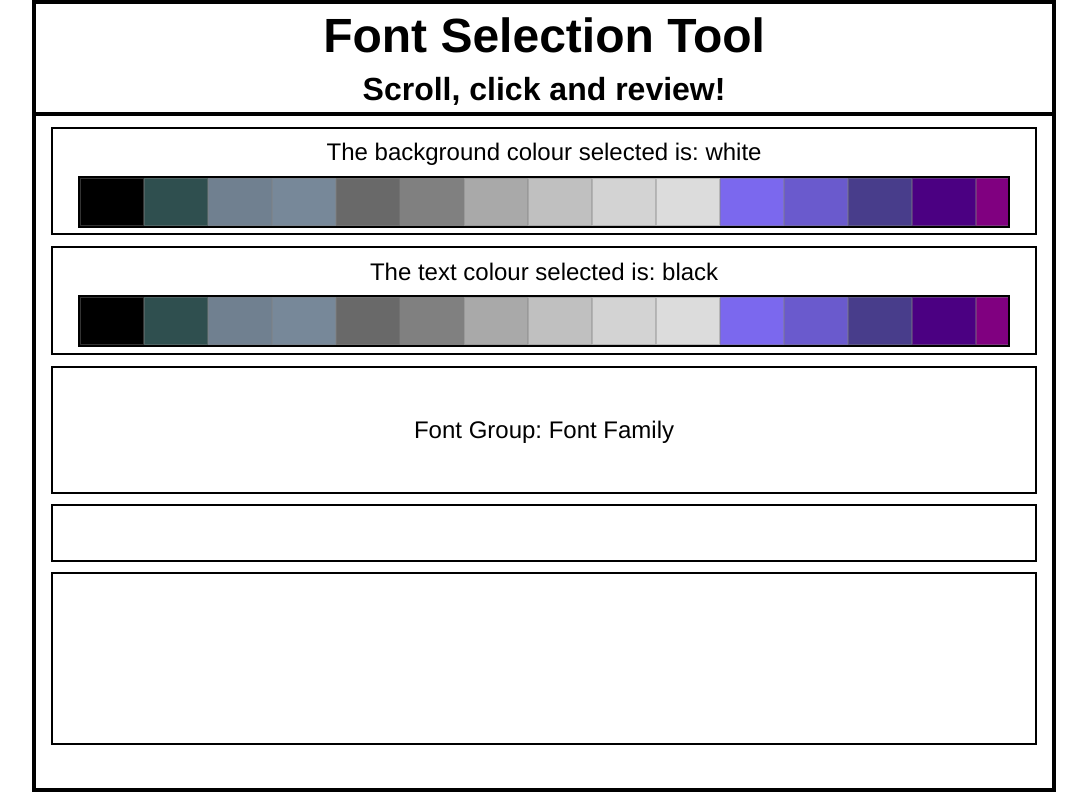
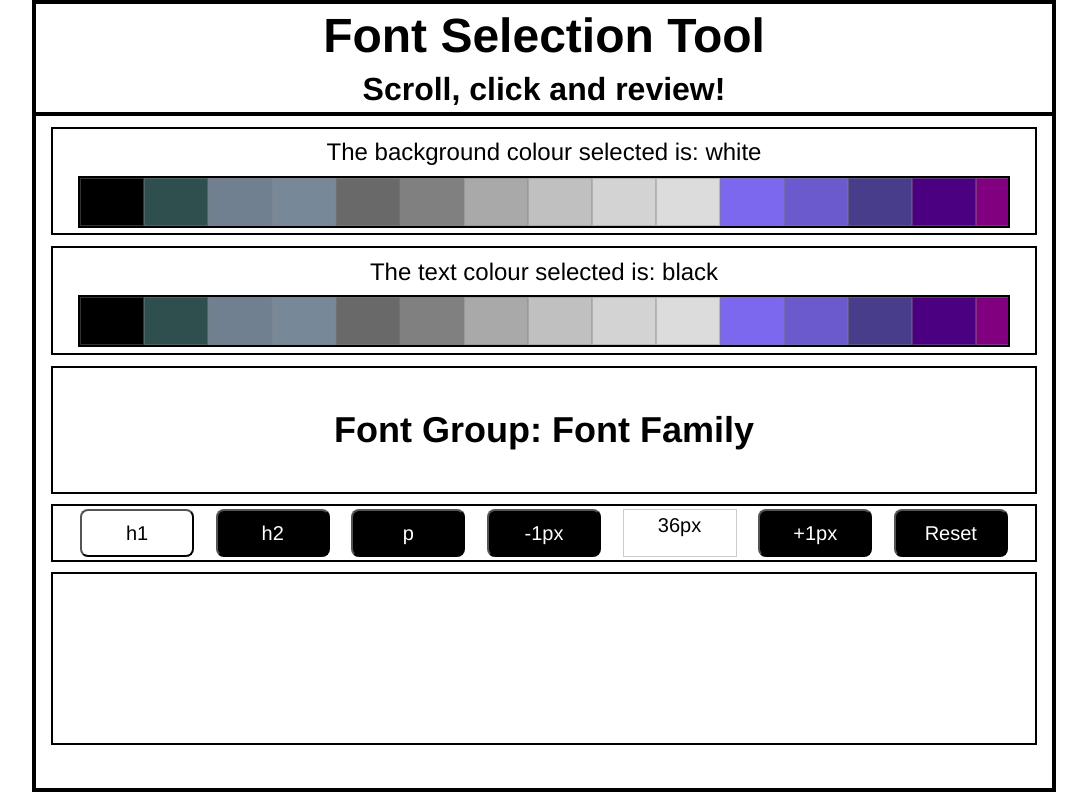
Before and after one commit to StewartMacLeman/Font-Tool-React-Version, a React (Create React App) app: page / in a window 1280 px wide. Shown: the whole page, without its empty margins (96-1183 px from the left). Built offline with nearby package versions, Linux system fonts and the light colour scheme.

Commit message:
Button functions added.

```diff
--- a/src/components/ButtonsCont.js
+++ b/src/components/ButtonsCont.js
@@ -1,8 +1,16 @@
 import React from 'react';
 
-const ButtonsCont = () => {
+const ButtonsCont = (props) => {
     return (
-        <div className="buttonsContainer"></div>
+        <div className="buttonsContainer">
+            <button className={props.clickedButton === "h1" ? "buttonOn" : "buttonOff"} onClick={props.buttonSelected} value="h1">h1</button>
+            <button className={props.clickedButton === "h2" ? "buttonOn" : "buttonOff"} onClick={props.buttonSelected} value="h2">h2</button>
+            <button className={props.clickedButton === "p" ? "buttonOn" : "buttonOff"} onClick={props.buttonSelected} value="p">p</button>
+            <button onClick={props.changeFontSize} data-change="decrease">-1px</button>
+            <span>{props.textSize}px</span>
+            <button onClick={props.changeFontSize} data-change="increase">+1px</button>
+            <button onClick={props.reset}>Reset</button>
+        </div>
     )
 }
 
--- a/src/components/Main.js
+++ b/src/components/Main.js
@@ -1,15 +1,34 @@
-import React, {useState} from 'react';
-import ScrollContainer from './ScrollContainer';
-import SampleTextCont from './SampleTextCont';
-import ButtonsCont from './ButtonsCont';
-import FontSelcCont from './FontSelcCont';
+import React, { useState, useRef, useEffect } from "react";
+import ScrollContainer from "./ScrollContainer";
+import SampleTextCont from "./SampleTextCont";
+import ButtonsCont from "./ButtonsCont";
+import FontSelcCont from "./FontSelcCont";
 
 const Main = (props) => {
+  const [sampleText, setSampleText] = useState("Font Group: Font Family");
+  const [textSize, setTextSize] = useState("36");
   const [bgSampleColour, setBgSampleColour] = useState("white");
   const [textSampleColour, setTextSampleColour] = useState("black");
-    const [elementDisplayed, setElementDisplayed] = useState("p");
+  const [elementDisplayed, setElementDisplayed] = useState("h1");
+  const bgScrollDiv = useRef();
+  const textScrollDiv = useRef();
 
-    const getColourInfo = (e) => {
+  const elementUsed = useRef();
+  useEffect(() => getElement(), [elementDisplayed]);
+
+  const getElement = () => {
+    let element = elementUsed.current;
+    let computed = getComputedStyle(element);
+    let size = computed.getPropertyValue("font-size");
+    // console.log(element);
+    // console.log(computed);
+    // console.log(size);
+    let parsedSize = parseInt(size);
+    console.log(parsedSize);
+    setTextSize(parsedSize);
+  };
+
+  const getColourInfoHandler = (e) => {
     let textResult = e.target.dataset.text;
     let colourResult = e.target.dataset.colour;
     console.log(`The scroll is ${textResult}. The colour is: ${colourResult}`);
@@ -18,16 +37,77 @@ const Main = (props) => {
     } else if (textResult === "text") {
       setTextSampleColour(colourResult);
     }
+  };
+
+  const elementButtonClickedHandler = (e) => {
+    const button = e.target.value;
+    if (button === "h1") {
+      setElementDisplayed("h1");
+      setTextSize("36");
+    } else if (button === "h2") {
+      setElementDisplayed("h2");
+      setTextSize("24");
+    } else if (button === "p") {
+      setElementDisplayed("p");
+      setTextSize("18");
     }
+  };
+
+  const changeFontSizeHandler = (e) => {
+    let change = e.target.dataset.change;
+    console.log(change);
+    if (change === "decrease") {
+      setTextSize(textSize - 1);
+    } else if (change === "increase") {
+      setTextSize(textSize + 1);
+    }
+  };
+
+  const reset = () => {
+      setSampleText("Font Group: Font Family");
+      setTextSize("36");
+      setBgSampleColour("white");
+      setTextSampleColour("black");
+      setElementDisplayed("h1");
+
+      bgScrollDiv.current.scrollLeft = 0;
+      textScrollDiv.current.scrollLeft = 0;
+  }
+
   return (
     <main className="main">
-           <ScrollContainer colourNames={props.colourNames} text="background" colour={bgSampleColour} getColourInfo={getColourInfo}/>
-           <ScrollContainer colourNames={props.colourNames} text="text" colour={textSampleColour} getColourInfo={getColourInfo}/>
-           <SampleTextCont backgroundCol={bgSampleColour} textCol={textSampleColour} elementDisplayed={elementDisplayed}/>
-           <ButtonsCont />
+      <ScrollContainer
+        colourNames={props.colourNames}
+        text="background"
+        colour={bgSampleColour}
+        getColourInfo={getColourInfoHandler}
+        scrollDiv={bgScrollDiv}
+      />
+      <ScrollContainer
+        colourNames={props.colourNames}
+        text="text"
+        colour={textSampleColour}
+        getColourInfo={getColourInfoHandler}
+        scrollDiv={textScrollDiv}
+      />
+      <SampleTextCont
+        sampleText={sampleText}
+        backgroundCol={bgSampleColour}
+        textCol={textSampleColour}
+        elementDisplayed={elementDisplayed}
+        elementUsed={elementUsed}
+        fontSize={textSize}
+      />
+      <ButtonsCont
+        clickedButton={elementDisplayed}
+        buttonSelected={elementButtonClickedHandler}
+        textSize={textSize}
+        changeFontSize={changeFontSizeHandler}
+        reset={reset}
+      />
       <FontSelcCont />
     </main>
-    )
-}
+  );
+};
 
 export default Main;
--- a/src/components/SampleTextCont.js
+++ b/src/components/SampleTextCont.js
@@ -5,10 +5,10 @@ import H2Sample from './elements/H2Sample';
 
 const SampleTextCont = (props) => {
     return (
-        <div className="textContainer" style={{backgroundColor: `${props.backgroundCol}`}}>
-            {(props.elementDisplayed === "h1") && <H1Sample textCol={props.textCol} />}
-            {(props.elementDisplayed === "h2") && <H2Sample textCol={props.textCol} />}
-            {(props.elementDisplayed === "p") && <ParagraphSample textCol={props.textCol} />}
+        <div className="textContainer" style={{backgroundColor: `${props.backgroundCol}`} }>
+            {(props.elementDisplayed === "h1") && <H1Sample sampleText={props.sampleText} textCol={props.textCol} elementUsed={props.elementUsed} fontSize={props.fontSize}/>}
+            {(props.elementDisplayed === "h2") && <H2Sample sampleText={props.sampleText} textCol={props.textCol} elementUsed={props.elementUsed} fontSize={props.fontSize}/>}
+            {(props.elementDisplayed === "p") && <ParagraphSample sampleText={props.sampleText} textCol={props.textCol} elementUsed={props.elementUsed} fontSize={props.fontSize}/>}
         </div>
     )
 }
--- a/src/components/ScrollContainer.js
+++ b/src/components/ScrollContainer.js
@@ -5,7 +5,7 @@ const ScrollContainer = (props) => {
   return (
     <div className="colScrollCont">
       <p>The {props.text} colour selected is: {props.colour}</p>
-      <div className="horizontalColDiv">
+      <div ref={props.scrollDiv} className="horizontalColDiv">
         {props.colourNames
           .map((colourName) => {
             return (
--- a/src/components/elements/H1Sample.js
+++ b/src/components/elements/H1Sample.js
@@ -2,7 +2,7 @@ import React from 'react';
 
 const H1Sample = (props) => {
     return (
-        <h1 style={{color: `${props.textCol}`}}>Font Group: Font Family</h1>
+        <h1 ref={props.elementUsed} style={{color: `${props.textCol}`, fontSize: `${props.fontSize}px`}}>{props.sampleText}</h1>
     )
 }
 
--- a/src/components/elements/H2Sample.js
+++ b/src/components/elements/H2Sample.js
@@ -2,7 +2,7 @@ import React from 'react';
 
 const H2Sample = (props) => {
     return (
-        <h2 style={{color: `${props.textCol}`}}>Font Group: Font Family</h2>
+        <h2 ref={props.elementUsed} style={{color: `${props.textCol}`, fontSize: `${props.fontSize}px`}}>{props.sampleText}</h2>
     )
 }
 
--- a/src/components/elements/ParagraphSample.js
+++ b/src/components/elements/ParagraphSample.js
@@ -2,7 +2,7 @@ import React from 'react';
 
 const ParagraphSample = (props) => {
     return (
-        <p style={{color: `${props.textCol}`}}>Font Group: Font Family</p>
+        <p ref={props.elementUsed} style={{color: `${props.textCol}`, fontSize: `${props.fontSize}px`}}>{props.sampleText}</p>
     )
 }
 
```
Lines whose indentation alone changed are shown as unchanged.
